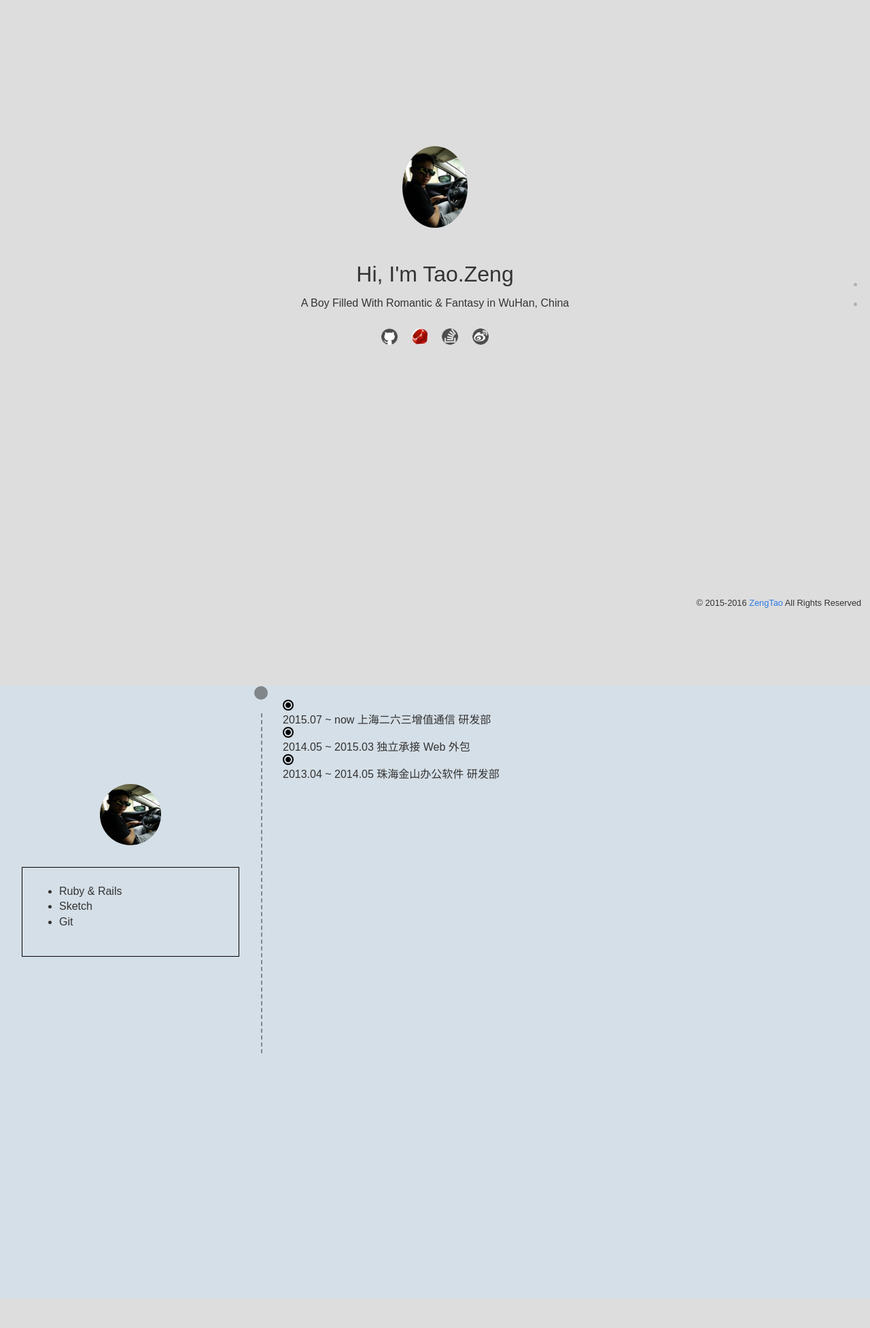
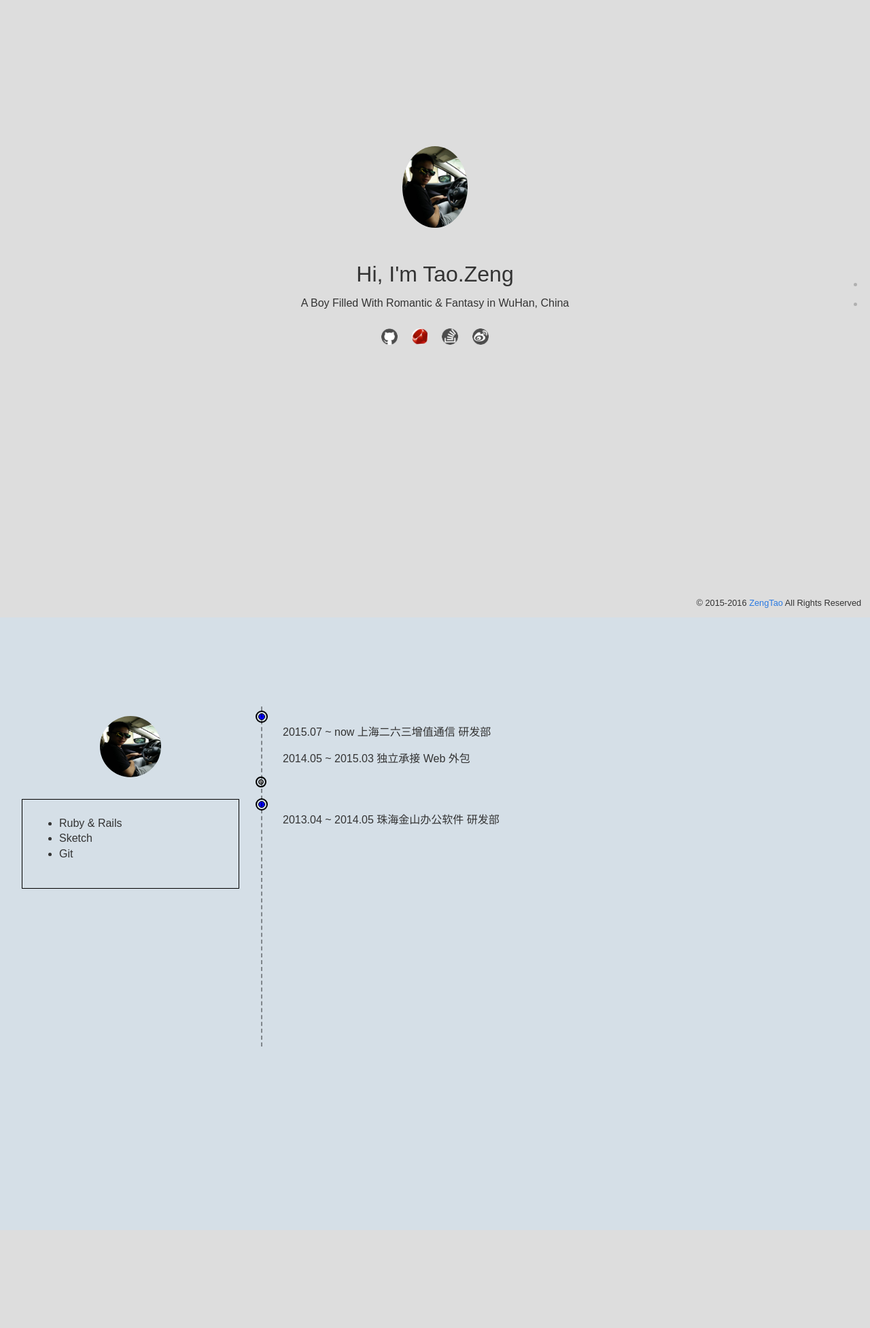
Before and after one commit to w-zengtao/w-zengtao.github.io, a Jekyll site: the page built from index.html, in a window 1280 px wide. Shown: the whole page at 68% size. Built offline with Jekyll 4.4.1, drawn with Linux system fonts in a browser that asks for light colours; after the commit the page ends 1809 px from its top, so only the background shows below that.

Commit message:
去掉顶部的球

```diff
--- a/_sass/_welcome.scss
+++ b/_sass/_welcome.scss
@@ -27,7 +27,7 @@
 }
 
 .screen {
-    // overflow: hidden;
+    overflow: hidden;
 }
 /*----------------------------------------------------------------------------*/
 .wy_home {
@@ -124,45 +124,59 @@
 
  .info-content-job-detail {
    float: left;
+   margin-top: 120px;
    ul {
      li {
        height: auto;
        list-style: none;
-       .circle {
+       span {
+         margin-top: -1em;
+       }
+       .circle-skill {
+         margin-top: 1em;
+         margin-left: -2.5em;
          border: 2px solid #000;
          border-radius: 50%;
          width: 12px;
          height: 12px;
 
-         .circle-mini {
+         .circle-skill-mini {
+           float: left;
            border: 1px solid #000;
-           background-color: #000;
+           background-color: gray;
            border-radius: 50%;
            width: 6px;
            height: 6px;
            margin: 1.5px 0 0 1.5px;
          }
        }
+       .circle {
+         margin-top: 1em;
+         margin-left: -2.5em;
+         border: 2px solid black;
+         border-radius: 50%;
+         width: 14px;
+         height: 14px;
+
+         .circle-mini {
+           float: left;
+           border: 1px solid black;
+           background-color: blue;
+           border-radius: 50%;
+           width: 8px;
+           height: 8px;
+           margin: 2px 0 0 2px;
+         }
+       }
      }
    }
- }
-
- #info-split-top {
-   margin-top: 100px;
-   margin-left: 23.4em;
-   width: 20px;
-   height: 20px;
-   background: #000;
-   opacity: 0.4;
-   -webkit-border-radius: 100px;
-   -webkit-transition: All 0.3s 0s;
  }
 
  #info-split-line {
    border-left: 2px dashed #000;
    opacity: 0.4;
    margin-left: 1em;
-   margin-top: 20px;
+   margin-top: 130px;
    height: 500px;
    float: left;
  }
--- a/index.html
+++ b/index.html
@@ -36,23 +36,22 @@
       </ul>
     </div>
   </div>
-  <div id="info-split-top"></div>
   <div id="info-split-line"></div>
 
   <div class="info-content-job-detail">
     <ul>
       <li>
         <div class="circle"> <div class="circle-mini"> </div> </div>
-        <span> 2015.07 ~ now 上海二六三增值通信 研发部 </span>
+        <h4> 2015.07 ~ now 上海二六三增值通信 研发部 </h4>
+      </li>
+      <li><h4> 2014.05 ~ 2015.03 独立承接 Web 外包 </h4></li>
+
+      <li>
+        <div class="circle-skill"> <div class="circle-skill-mini"> </div> </div>
       </li>
       <li>
         <div class="circle"> <div class="circle-mini"> </div> </div>
-        <span> 2014.05 ~ 2015.03 独立承接 Web 外包 </span>
-       </li>
-
-      <li>
-        <div class="circle"> <div class="circle-mini"> </div> </div>
-        <span> 2013.04 ~ 2014.05 珠海金山办公软件 研发部 </span>
+        <h4> 2013.04 ~ 2014.05 珠海金山办公软件 研发部 </h4>
       </li>
     </ul>
   </div>
```
